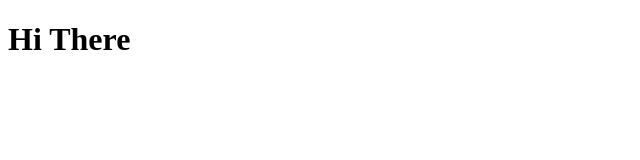
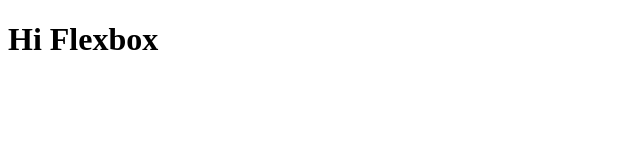
Before and after one commit to ThebellepoquE/Flexbox-Course, a plain HTML site: page index.html in a window 1280 px wide. Shown: the full height of the page, 0-640 px from the left. Drawn offline with Linux system fonts and the light colour scheme.

Commit message:
Change file name

```diff
--- a/hello-flexbox.html
+++ b/index.html
@@ -4,6 +4,6 @@
 	<title>Hello Flexbox</title>
 </head>
 <body>
-	<h1>Hi There</h1>
+	<h1>Hi Flexbox</h1>
 </body>
 </html>
```
